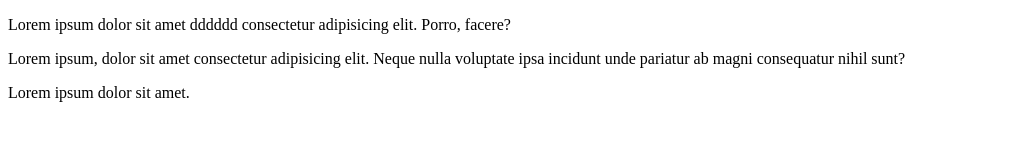
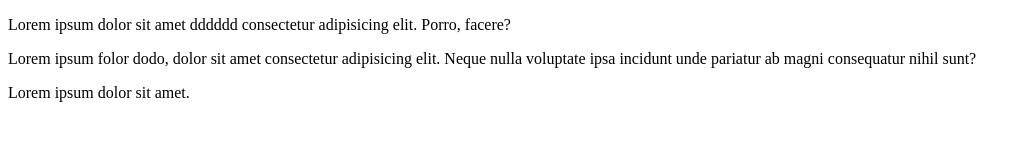
Before and after one commit to laporka/A25_part6, a plain HTML site: page index.html in a window 1280 px wide. Shown: the whole page, without its empty margins (0-1031 px from the left). Drawn offline with Linux system fonts and the light colour scheme.

Commit message:
change p text

```diff
--- a/index.html
+++ b/index.html
@@ -8,7 +8,7 @@
 <body>
 
     <p>Lorem ipsum dolor sit amet dddddd consectetur adipisicing elit. Porro, facere?</p>
-    <p>Lorem ipsum, dolor sit amet consectetur adipisicing elit. Neque nulla voluptate ipsa incidunt unde pariatur ab magni consequatur nihil sunt?
+    <p>Lorem ipsum folor dodo, dolor sit amet consectetur adipisicing elit. Neque nulla voluptate ipsa incidunt unde pariatur ab magni consequatur nihil sunt?
     <p>Lorem ipsum dolor sit amet.</p>
     </p>
 </body>
```
